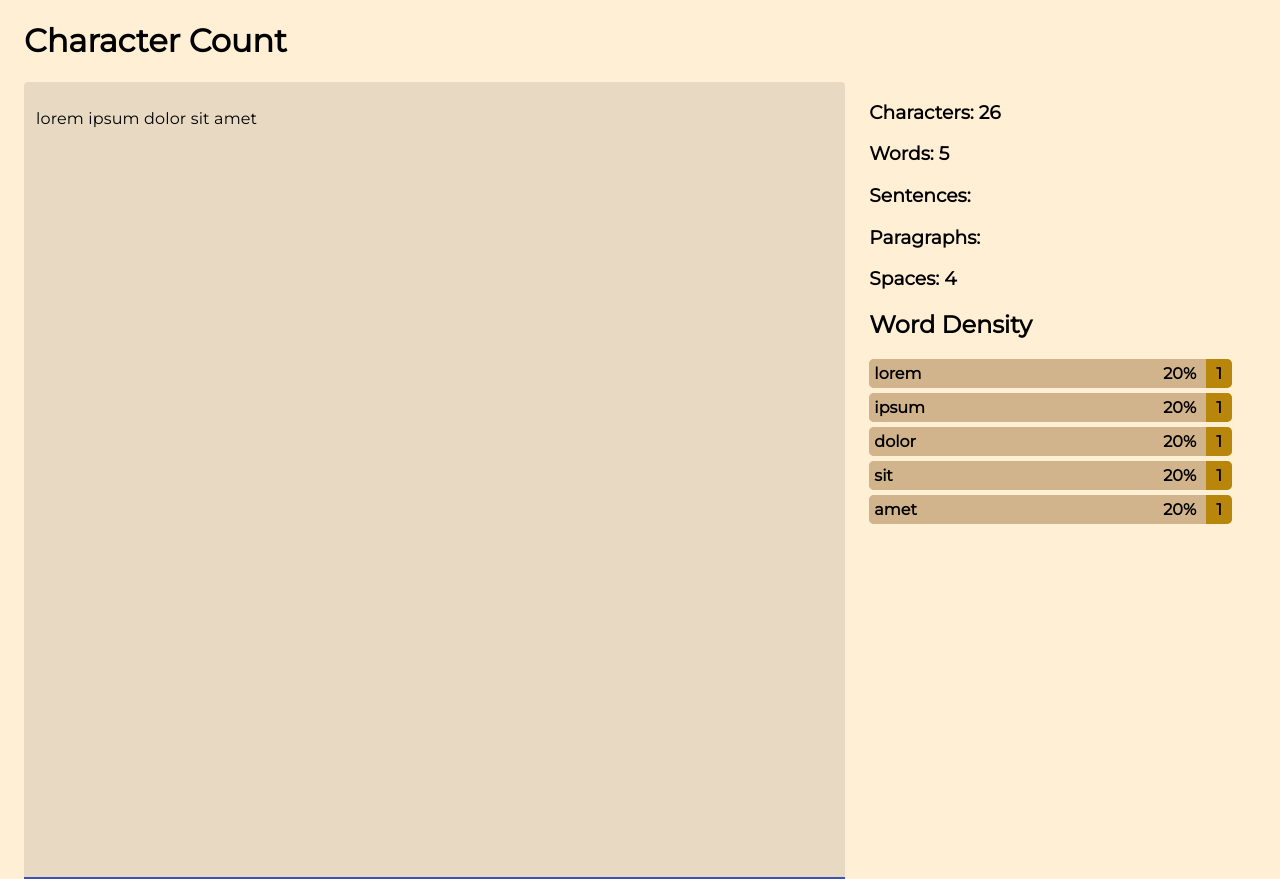
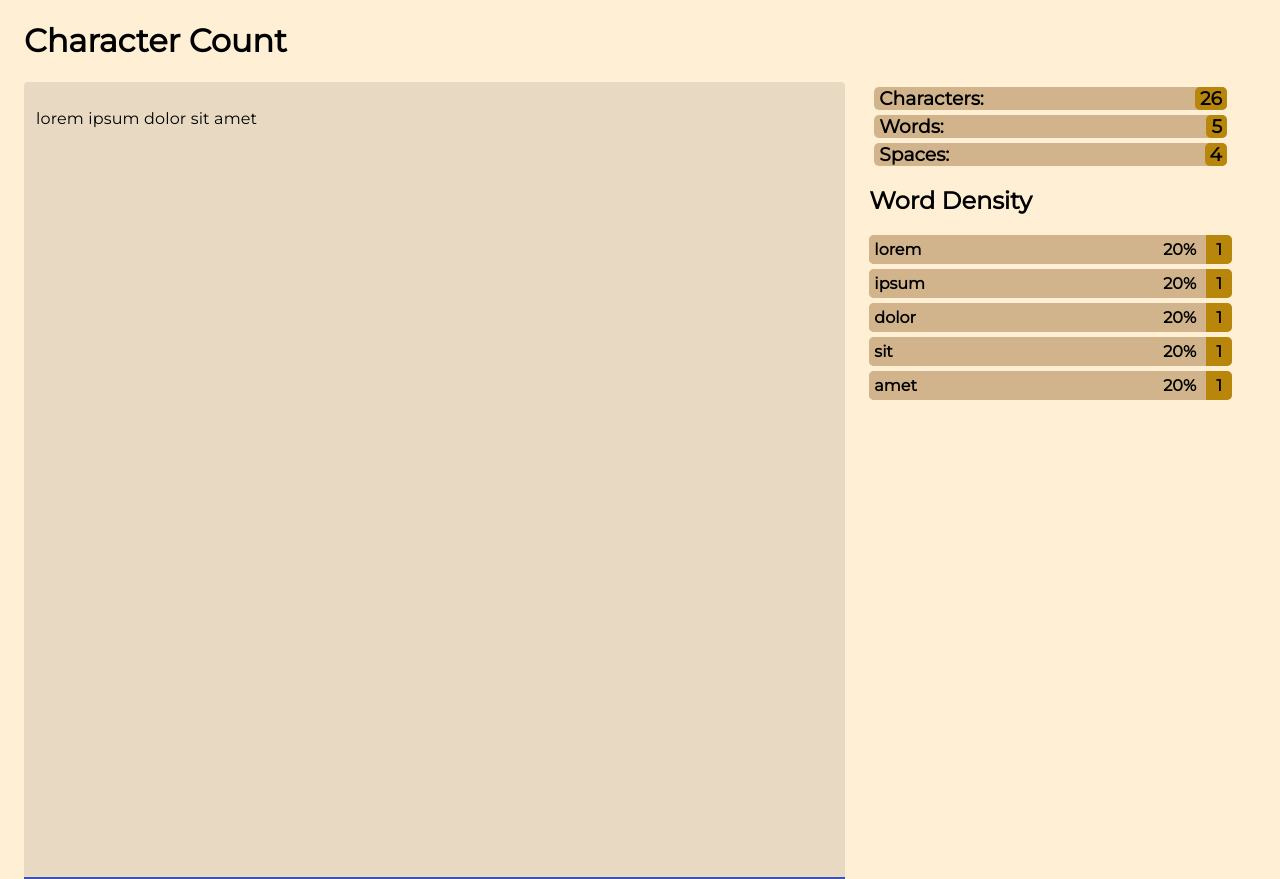
Before and after one commit to zqlimy17/character-count, a React (Create React App) app in the folder app/: page / in a window 1280 px wide. Built offline with nearby package versions, Linux system fonts and the light colour scheme.

Commit message:
updated calculation of spaces

```diff
--- a/app/src/App.css
+++ b/app/src/App.css
@@ -4,6 +4,25 @@
   color: black !important;
   /* outline: 1px solid gold;
   outline-offset: -1px; */
+}
+
+.statistics {
+  border-radius: 5px;
+}
+
+.statistics h3 {
+  border-radius: 5px;
+  background: tan !important;
+  padding-left: 5px;
+  margin: 5px;
+}
+
+.statisticsSpan {
+  background: darkgoldenrod;
+  border-radius: 5px;
+  float: right;
+  padding: 0px 5px;
+
 }
 
 ul {
--- a/app/src/components/Count.tsx
+++ b/app/src/components/Count.tsx
@@ -1,6 +1,5 @@
-import React, { useState, useEffect, Fragment } from "react";
-import Grid from "@material-ui/core/Grid";
-import Paper from "@material-ui/core/Paper";
+import React, { useState, useEffect } from "react";
+
 import Container from "@material-ui/core/Container";
 
 import { defaultStopWords } from "./stopwords";
@@ -14,19 +13,24 @@ const Count: React.FC<{ input: string }> = ({ input }) => {
     const [wordsArray, setWordsArray] = useState<any>([]);
     const [stopWords, setStopWords] = useState<string[]>(defaultStopWords);
     const [stopWordsCount, setStopWordsCount] = useState<number>(0);
+    const [spacesCount, setSpacesCount] = useState<number>(0);
 
     useEffect(() => {
         setStopWordsCount(0);
         let wordHash: any = {};
-        let wordLength = input
+        let temp = input.replace(/[.,\/#!$%\^&\*;:{}=\-_`~()]/g, "");
+        let numberOfWords = temp
             .trim()
-            .split(" ")
+            .split(/\n|\ /)
             .filter((word) => word.length > 0);
-        let characterLength = input.replace(/\n|\ /g, "");
+        setSpacesCount(temp.split(" ").length - 1);
 
-        for (let i = 0; i < wordLength.length; i++) {
-            if (!stopWords.includes(wordLength[i])) {
-                wordHash[wordLength[i]] = (wordHash[wordLength[i]] || 0) + 1;
+        let characterLength = input.replace(/\n|\ |\./g, "");
+
+        for (let i = 0; i < numberOfWords.length; i++) {
+            if (!stopWords.includes(numberOfWords[i].toLowerCase())) {
+                wordHash[numberOfWords[i]] =
+                    (wordHash[numberOfWords[i]] || 0) + 1;
             } else {
                 setStopWordsCount((stopWordsCount) => stopWordsCount + 1);
             }
@@ -41,19 +45,29 @@ const Count: React.FC<{ input: string }> = ({ input }) => {
         });
 
         setWordsArray(sortedHash);
-        setWordCount(wordLength.length);
+        setWordCount(numberOfWords.length);
+
         setCharacterWithoutSpaces(characterLength.length);
         setCharacterWithSpaces(input.length);
-        console.log(wordCount - stopWordsCount);
     }, [input]);
 
     return (
         <Container>
-            <h3>Characters: {characterWithSpaces} </h3>
-            <h3>Words: {wordCount} </h3>
-            <h3>Sentences: </h3>
-            <h3>Paragraphs: </h3>
-            <h3>Spaces: {characterWithSpaces - characterWithoutSpaces}</h3>
+            <div className='statistics'>
+                <h3>
+                    Characters:{" "}
+                    <span className='statisticsSpan'>
+                        {characterWithSpaces}
+                    </span>
+                </h3>
+                <h3>
+                    Words: <span className='statisticsSpan'>{wordCount}</span>
+                </h3>
+                <h3>
+                    Spaces:{" "}
+                    <span className='statisticsSpan'>{spacesCount}</span>
+                </h3>
+            </div>
 
             <h2>Word Density</h2>
             <ul>
@@ -62,7 +76,6 @@ const Count: React.FC<{ input: string }> = ({ input }) => {
                         <li key={index} className='density'>
                             <span className='densityWord'>{pair[0]}</span>
                             <span className='densityCount'> {pair[1]}</span>
-
                             <span className='densityPercentage'>
                                 {(
                                     (pair[1] / (wordCount - stopWordsCount)) *
--- a/app/src/components/UserInput.tsx
+++ b/app/src/components/UserInput.tsx
@@ -1,4 +1,4 @@
-import React, { useState, useEffect } from "react";
+import React, { useState } from "react";
 import Count from "./Count";
 import Grid from "@material-ui/core/Grid";
 import TextField from "@material-ui/core/TextField";
```
